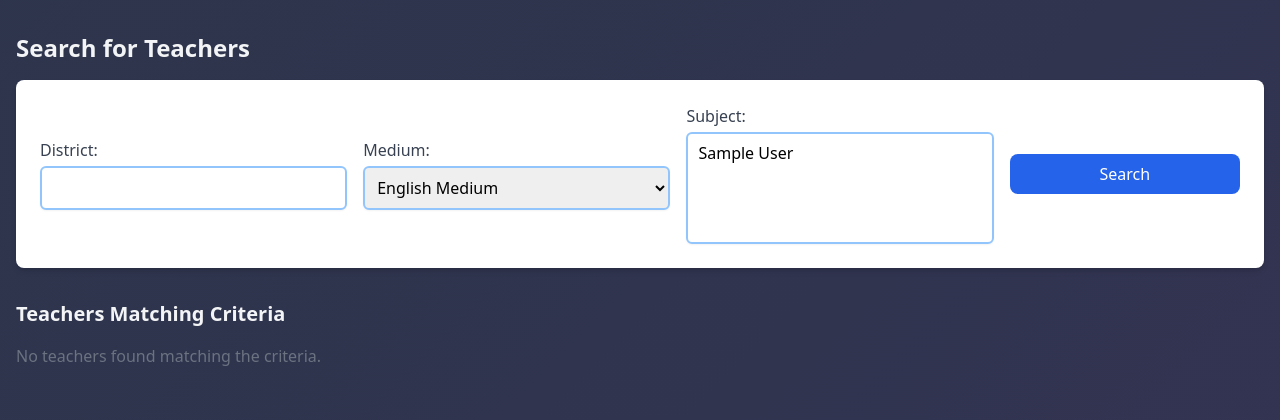
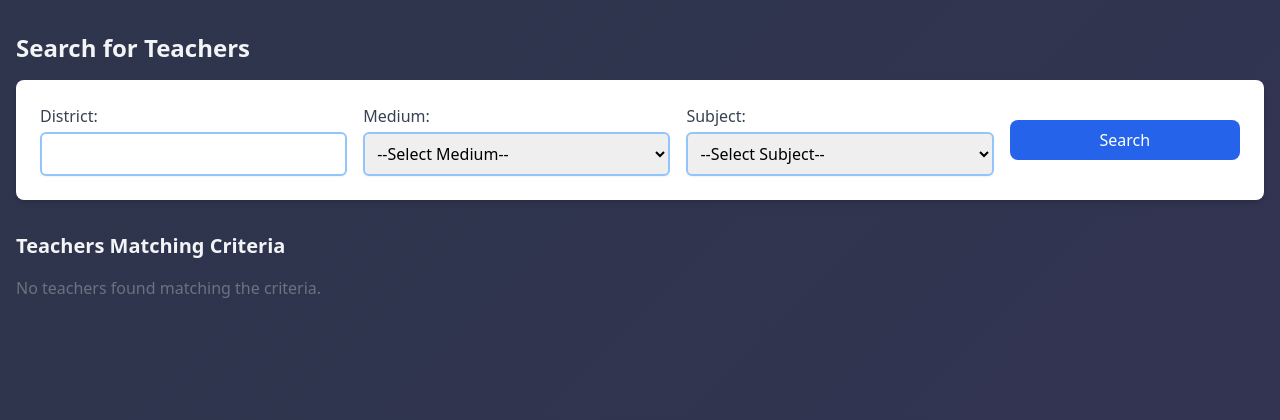
Before and after one commit to Sadil08/myappdone, a Django app: page /search-teachers/ in a window 1280 px wide. Shown: the part 72-492 px from the top of the page. Run offline with Django 5.2, Linux system fonts and the light colour scheme; a user stored in the database is signed in; tables that the repository leaves empty hold one stand-in row (values such as "Sample post"); some libraries are stand-ins or nearby versions.

Commit message:
Search Teachers-3

```diff
--- a/myproject/accounts/templates/accounts/search_teachers.html
+++ b/myproject/accounts/templates/accounts/search_teachers.html
@@ -101,15 +101,30 @@
         hamburger.addEventListener('click', () => {
             mobileMenu.classList.toggle('hidden');
         });
+
+
+
+                // Form validation to ensure district, medium, and subject are selected
+                function validateSearchForm() {
+                    const district = document.getElementById('district').value;
+                    const medium = document.getElementById('medium').value;
+                    const subject = document.getElementById('subject').value;
+
+                    if (!district || !medium || !subject) {
+                        alert("Please select a district, medium, and subject before searching.");
+                        return false;  // Prevent form submission
+                    }
+                    return true;  // Allow form submission
+                }
     </script>
 
     <!-- Main Content -->
-<!-- Main Content -->
-<main class="container mx-auto py-8 px-4">
+   <!-- Main Content -->
+   <main class="container mx-auto py-8 px-4">
     <!-- Search Form Section -->
     <section class="mb-8">
         <h2 class="text-2xl font-semibold text-gray-100 mb-4">Search for Teachers</h2>
-        <form method="GET" action="{% url 'search_teachers' %}" class="bg-white p-6 rounded-lg shadow-md flex items-center space-x-4">
+        <form method="GET" action="{% url 'search_teachers' %}" class="bg-white p-6 rounded-lg shadow-md flex items-center space-x-4" onsubmit="return validateSearchForm()">
             <div class="flex flex-col w-1/3">
                 <label for="district" class="block font-medium text-gray-700">District:</label>
                 <input type="text" name="district" id="district" class="mt-1 block w-full border-2 border-blue-300 rounded-md shadow-sm focus:border-blue-500 focus:ring focus:ring-blue-200 p-2">
@@ -118,6 +133,7 @@
             <div class="flex flex-col w-1/3">
                 <label for="medium" class="block font-medium text-gray-700">Medium:</label>
                 <select name="medium" id="medium" class="mt-1 block w-full border-2 border-blue-300 rounded-md shadow-sm focus:border-blue-500 focus:ring focus:ring-blue-200 p-2">
+                    <option value="">--Select Medium--</option>
                     <option value="english">English Medium</option>
                     <option value="sinhala">Sinhala Medium</option>
                     <option value="tamil">Tamil Medium</option>
@@ -126,7 +142,8 @@
 
             <div class="flex flex-col w-1/3">
                 <label for="subject" class="block font-medium text-gray-700">Subject:</label>
-                <select name="subject" id="subject" class="mt-1 block w-full border-2 border-blue-300 rounded-md shadow-sm focus:border-blue-500 focus:ring focus:ring-blue-200 p-2" multiple>
+                <select name="subject" id="subject" class="mt-1 block w-full border-2 border-blue-300 rounded-md shadow-sm focus:border-blue-500 focus:ring focus:ring-blue-200 p-2">
+                    <option value="">--Select Subject--</option>
                     {% for subject in subjects %}
                         <option value="{{ subject.id }}">{{ subject.name }}</option>
                     {% endfor %}
@@ -167,7 +184,6 @@
     </section>
 </main>
 
-
     <!-- Footer Section -->
     <footer class="footer bg-gray-800 text-white py-2 w-full">
         <div class="text-center">
```
